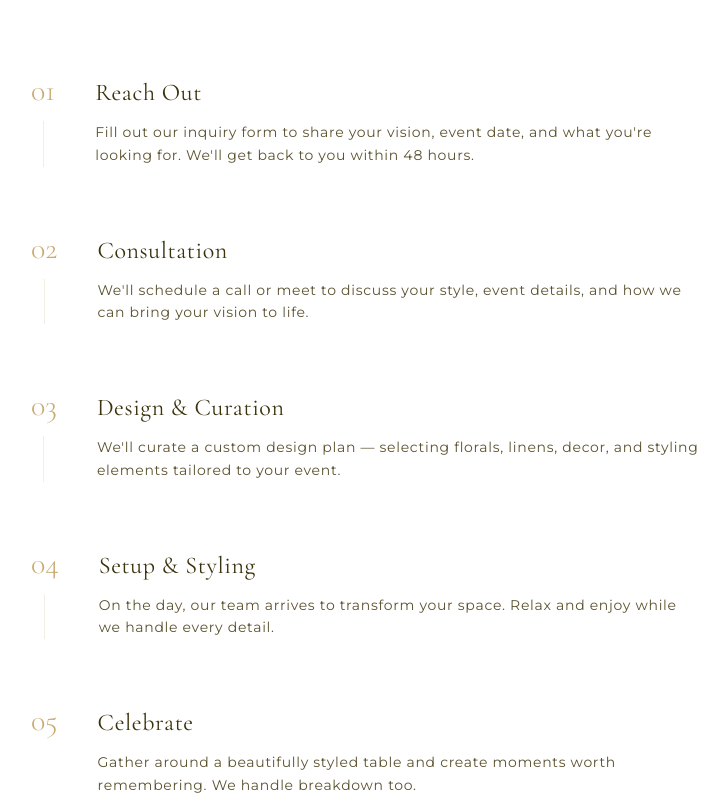
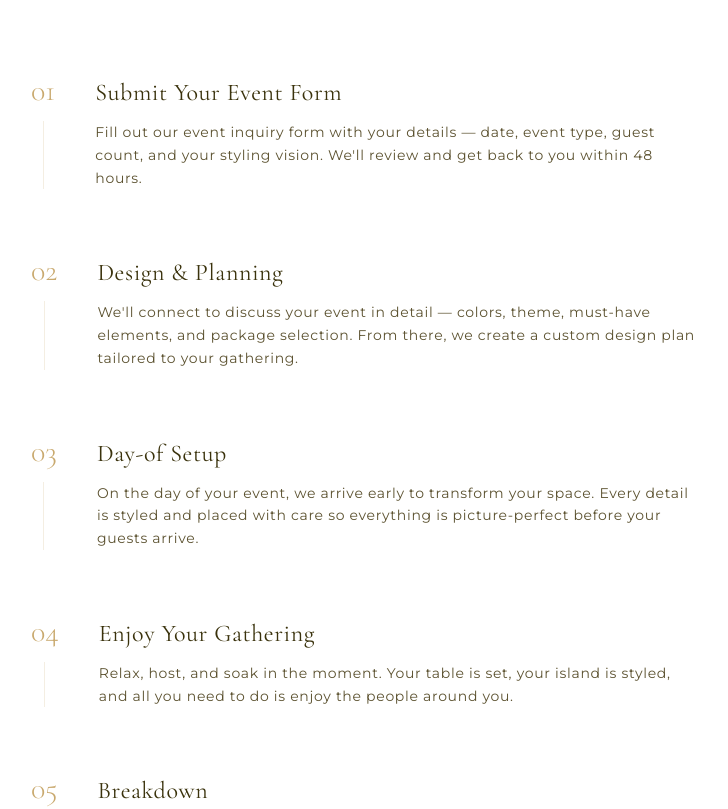
Before and after one commit to eduarduino/fork-and-flower-designs, a Next.js app: page /how-it-works in a window 1280 px wide. Shown: the part 500-1309 px from the top of the page, without its empty margins (273-1001 px from the left). Built offline with nearby package versions, Linux system fonts and the light colour scheme.

Commit message:
Update How It Works steps to match client's process

```diff
--- a/src/components/sections/HowItWorksSteps.tsx
+++ b/src/components/sections/HowItWorksSteps.tsx
@@ -8,33 +8,33 @@ import {
 const steps = [
   {
     number: "01",
-    title: "Reach Out",
+    title: "Submit Your Event Form",
     description:
-      "Fill out our inquiry form to share your vision, event date, and what you're looking for. We'll get back to you within 48 hours.",
+      "Fill out our event inquiry form with your details — date, event type, guest count, and your styling vision. We'll review and get back to you within 48 hours.",
   },
   {
     number: "02",
-    title: "Consultation",
+    title: "Design & Planning",
     description:
-      "We'll schedule a call or meet to discuss your style, event details, and how we can bring your vision to life.",
+      "We'll connect to discuss your event in detail — colors, theme, must-have elements, and package selection. From there, we create a custom design plan tailored to your gathering.",
   },
   {
     number: "03",
-    title: "Design & Curation",
+    title: "Day-of Setup",
     description:
-      "We'll curate a custom design plan — selecting florals, linens, decor, and styling elements tailored to your event.",
+      "On the day of your event, we arrive early to transform your space. Every detail is styled and placed with care so everything is picture-perfect before your guests arrive.",
   },
   {
     number: "04",
-    title: "Setup & Styling",
+    title: "Enjoy Your Gathering",
     description:
-      "On the day, our team arrives to transform your space. Relax and enjoy while we handle every detail.",
+      "Relax, host, and soak in the moment. Your table is set, your island is styled, and all you need to do is enjoy the people around you.",
   },
   {
     number: "05",
-    title: "Celebrate",
+    title: "Breakdown",
     description:
-      "Gather around a beautifully styled table and create moments worth remembering. We handle breakdown too.",
+      "After your event, we return to break down and collect all styling elements. You don't have to worry about a thing.",
   },
 ];
 
```
